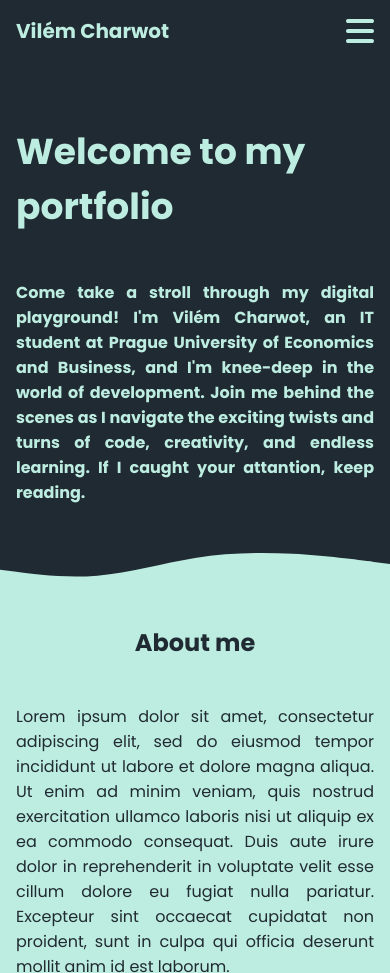
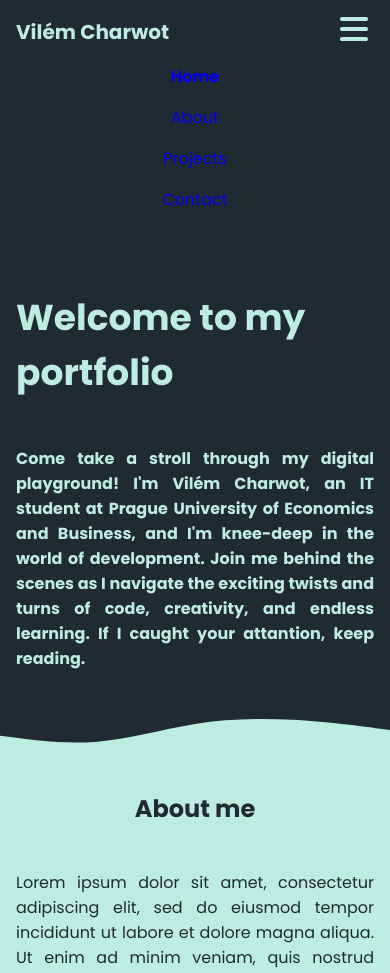
Before and after one commit to MrLogEN/4iz268-static-web, a plain HTML site: page index.html in a window 390 px wide. Shown: the top 973 px of the page. Drawn offline with Linux system fonts and the light colour scheme.

Commit message:
main.js created with a function to show/hide navigation.

```diff
--- a/index.html
+++ b/index.html
@@ -15,10 +15,19 @@
             <div class="name-container">
                 <span class="name">Vilém Charwot</span>
             </div>
-            <svg width="28" height="24" viewBox="0 0 28 24" fill="none" xmlns="http://www.w3.org/2000/svg">
-                <path fill-rule="evenodd" clip-rule="evenodd" d="M0 2C0 1.46957 0.210714 0.96086 0.585786 0.585787C0.960859 0.210714 1.46957 0 2 0H26C26.5304 0 27.0391 0.210714 27.4142 0.585787C27.7893 0.96086 28 1.46957 28 2C28 2.53043 27.7893 3.03914 27.4142 3.41421C27.0391 3.78929 26.5304 4 26 4H2C1.46957 4 0.960859 3.78929 0.585786 3.41421C0.210714 3.03914 0 2.53043 0 2ZM0 12C0 11.4696 0.210714 10.9609 0.585786 10.5858C0.960859 10.2107 1.46957 10 2 10H26C26.5304 10 27.0391 10.2107 27.4142 10.5858C27.7893 10.9609 28 11.4696 28 12C28 12.5304 27.7893 13.0391 27.4142 13.4142C27.0391 13.7893 26.5304 14 26 14H2C1.46957 14 0.960859 13.7893 0.585786 13.4142C0.210714 13.0391 0 12.5304 0 12ZM0 22C0 21.4696 0.210714 20.9609 0.585786 20.5858C0.960859 20.2107 1.46957 20 2 20H26C26.5304 20 27.0391 20.2107 27.4142 20.5858C27.7893 20.9609 28 21.4696 28 22C28 22.5304 27.7893 23.0391 27.4142 23.4142C27.0391 23.7893 26.5304 24 26 24H2C1.46957 24 0.960859 23.7893 0.585786 23.4142C0.210714 23.0391 0 22.5304 0 22Z" fill="#BDEDE0"/>
-            </svg>
+            <button class="burger-menu" onclick="menuRoll()">
+                <svg width="28" height="24" viewBox="0 0 28 24" fill="none" xmlns="http://www.w3.org/2000/svg">
+                    <path fill-rule="evenodd" clip-rule="evenodd" d="M0 2C0 1.46957 0.210714 0.96086 0.585786 0.585787C0.960859 0.210714 1.46957 0 2 0H26C26.5304 0 27.0391 0.210714 27.4142 0.585787C27.7893 0.96086 28 1.46957 28 2C28 2.53043 27.7893 3.03914 27.4142 3.41421C27.0391 3.78929 26.5304 4 26 4H2C1.46957 4 0.960859 3.78929 0.585786 3.41421C0.210714 3.03914 0 2.53043 0 2ZM0 12C0 11.4696 0.210714 10.9609 0.585786 10.5858C0.960859 10.2107 1.46957 10 2 10H26C26.5304 10 27.0391 10.2107 27.4142 10.5858C27.7893 10.9609 28 11.4696 28 12C28 12.5304 27.7893 13.0391 27.4142 13.4142C27.0391 13.7893 26.5304 14 26 14H2C1.46957 14 0.960859 13.7893 0.585786 13.4142C0.210714 13.0391 0 12.5304 0 12ZM0 22C0 21.4696 0.210714 20.9609 0.585786 20.5858C0.960859 20.2107 1.46957 20 2 20H26C26.5304 20 27.0391 20.2107 27.4142 20.5858C27.7893 20.9609 28 21.4696 28 22C28 22.5304 27.7893 23.0391 27.4142 23.4142C27.0391 23.7893 26.5304 24 26 24H2C1.46957 24 0.960859 23.7893 0.585786 23.4142C0.210714 23.0391 0 22.5304 0 22Z" fill="#BDEDE0"/>
+                </svg>
+            </button>
+
         </header>
+        <nav id="nav-menu">
+            <a href="#" class="nav-item active">Home</a>
+            <a href="#" class="nav-item">About</a>
+            <a href="#" class="nav-item">Projects</a>
+            <a href="#" class="nav-item">Contact</a>
+        </nav>
     </div>
     <!--Intro section-->
     <section class="intro-section">
@@ -39,7 +48,7 @@
                 <p class="section-text">Lorem ipsum dolor sit amet, consectetur adipiscing elit, sed do eiusmod tempor incididunt ut labore et dolore magna aliqua. Ut enim ad minim veniam, quis nostrud exercitation ullamco laboris nisi ut aliquip ex ea commodo consequat. Duis aute irure dolor in reprehenderit in voluptate velit esse cillum dolore eu fugiat nulla pariatur. Excepteur sint occaecat cupidatat non proident, sunt in culpa qui officia deserunt mollit anim id est laborum.</p>
                 <img class="section-image" src="pictures/matrixVildaEditCrop-min.png" alt="Vilém Charwot - Matrix">
             </div>
-            <a class="arrow-button">
+            <a class="arrow-button" href="projects.html">
                 Details
                 <svg xmlns="http://www.w3.org/2000/svg" width="25" height="24" viewBox="0 0 25 24" fill="none">
                     <path d="M14.5 5L21.5 12M21.5 12L14.5 19M21.5 12H3.5" stroke="#202A32" stroke-width="2" stroke-linecap="round" stroke-linejoin="round"/>
@@ -62,6 +71,6 @@
         <!--Bottom wave-->
     </section>
 </div>
-
+<script src="main.js"></script>
 </body>
 </html>
--- /dev/null
+++ b/main.js
@@ -0,0 +1,12 @@
+function menuRoll(){
+    const menu = document.getElementById("nav-menu");
+    const disp = menu.style.display;
+    if (disp === "none"){
+        menu.style.display = "flex";
+        //menu.style.transition = "display 0.5s ease 0";
+    }
+    else {
+        menu.style.display = "none";
+        //menu.style.transition = "display 0.5s ease 0";
+    }
+}
--- a/styles.css
+++ b/styles.css
@@ -45,6 +45,39 @@
         font-weight: 700;
         line-height: 150%;
     }
+    #nav-menu{
+        display: flex;
+        flex-direction: column;
+        justify-self: stretch;
+        gap: 16px;
+        align-items: center;
+
+    }
+    .nav-item{
+        display: flex;
+        justify-content: center;
+        font-weight: 400;
+        text-decoration: none;
+        transition: padding-left 300ms;
+    }
+    .nav-item:visited{
+        color: var(--main-bright);
+        text-decoration: none;
+    }
+    .nav-item:hover{
+        color: var(--main-bright);
+        text-decoration: underline;
+        padding-left: 32px;
+    }
+    .active{
+        font-weight: 700;
+    }
+    .burger-menu{
+        text-decoration: none;
+        border: none;
+        background-color: transparent;
+    }
+
     .intro-section{
         display: flex;
         padding:32px 16px;
@@ -84,7 +117,7 @@
     }
     .section-bright-content{
         display: flex;
-        padding: 0px 16px;
+        padding: 0 16px;
         flex-direction: column;
         align-items: center;
         gap: 8px;
@@ -117,10 +150,23 @@
         gap: 8px;
         font-size: 16px;
         font-weight: 700;
+        text-decoration: none;
+    }
+    a.arrow-button:active{
+        text-decoration: none;
+        color: var(--main-dark);
+    }
+    a.arrow-button:hover{
+        text-decoration: underline;
+        color: var(--main-dark);
+    }
+    a.arrow-button:visited{
+        text-decoration: none;
+        color: var(--main-dark);
     }
     .section-dark{
         display: flex;
-        padding: 16px 0px;
+        padding: 16px 0;
         flex-direction: column;
         align-items: center;
         align-self: stretch;
```
